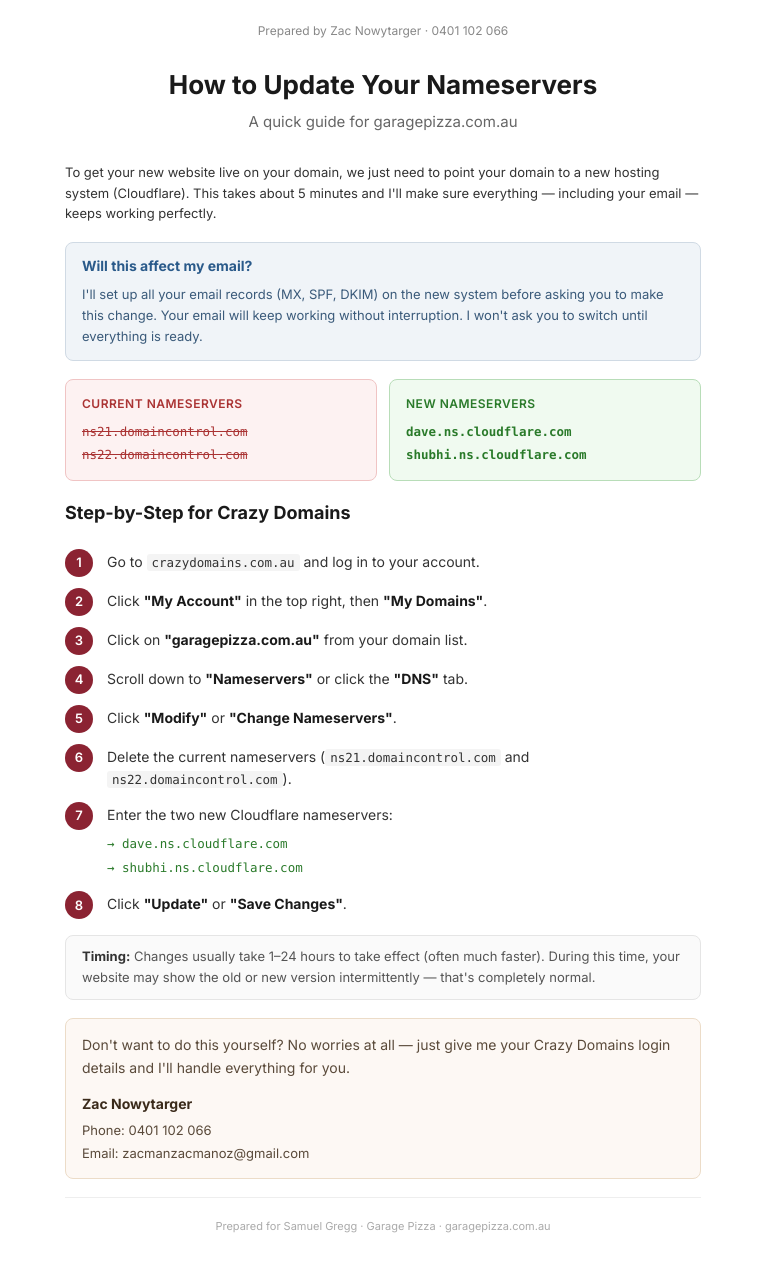
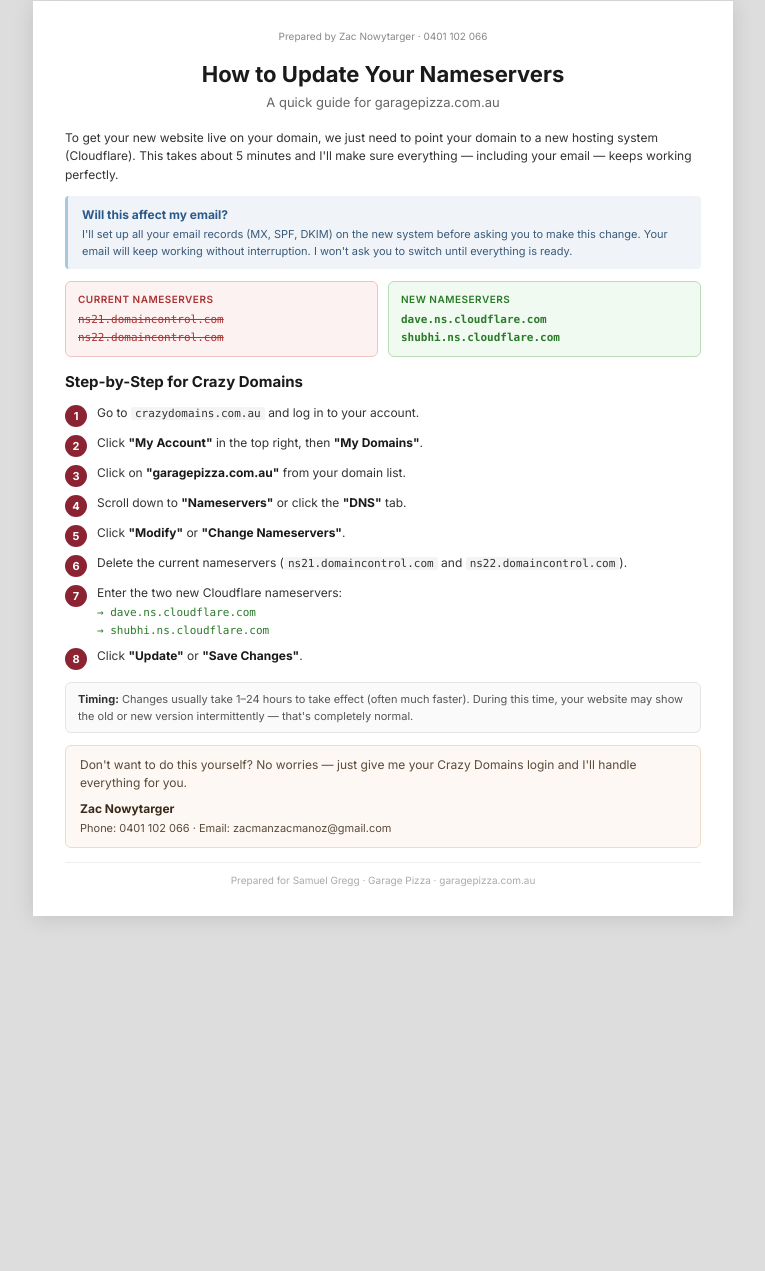
Before and after one commit to ZacN1234/garage-pizza, a plain HTML site: page crazydomains-guide.html in a window 1280 px wide. Shown: the part 19-1290 px from the top of the page, without its empty margins (257-1022 px from the left). After the commit the page ends 955 px from the top, so only its background shows below. Drawn offline with Linux system fonts and the light colour scheme.

Commit message:
Compact DNS guide to fit single A4 page

```diff
--- a/crazydomains-guide.html
+++ b/crazydomains-guide.html
@@ -4,389 +4,105 @@
 <meta charset="UTF-8">
 <meta name="viewport" content="width=device-width, initial-scale=1.0">
 <title>How to Update Your Nameservers — garagepizza.com.au</title>
-    <link rel="preconnect" href="https://fonts.googleapis.com">
-    <link rel="preconnect" href="https://fonts.gstatic.com" crossorigin>
 <link href="https://fonts.googleapis.com/css2?family=Inter:wght@400;500;600;700&display=swap" rel="stylesheet">
 <style>
-        *, *::before, *::after {
-            box-sizing: border-box;
-            margin: 0;
-            padding: 0;
+  @page { size: A4; margin: 10mm 14mm; }
+  * { margin: 0; padding: 0; box-sizing: border-box; }
+  body { font-family: 'Inter', sans-serif; color: #1a1a1a; line-height: 1.5; font-size: 12px; background: #f4f4f4; }
+  .page { max-width: 700px; margin: 20px auto; background: #fff; padding: 28px 32px; box-shadow: 0 1px 6px rgba(0,0,0,0.1); }
+  .top { text-align: center; font-size: 10px; color: #888; margin-bottom: 14px; }
+  h1 { text-align: center; font-size: 22px; font-weight: 700; margin-bottom: 2px; }
+  .sub { text-align: center; font-size: 13px; color: #666; margin-bottom: 16px; }
+  .intro { font-size: 12px; color: #333; margin-bottom: 12px; line-height: 1.55; }
+  .email-box { background: #f0f4f8; border-left: 3px solid #a8c8e0; padding: 10px 14px; margin-bottom: 12px; border-radius: 4px; }
+  .email-box strong { display: block; font-size: 12px; color: #2a5a8a; margin-bottom: 2px; }
+  .email-box p { font-size: 11px; color: #3a5a7a; line-height: 1.5; }
+  .ns-row { display: flex; gap: 10px; margin-bottom: 14px; }
+  .ns-box { flex: 1; padding: 10px 12px; border-radius: 6px; }
+  .ns-box h3 { font-size: 10px; text-transform: uppercase; letter-spacing: 0.5px; margin-bottom: 4px; font-weight: 600; }
+  .ns-box code { display: block; font-size: 11px; line-height: 1.6; font-family: 'SFMono-Regular', Consolas, monospace; }
+  .ns-old { background: #fdf2f2; border: 1px solid #f0c4c4; }
+  .ns-old h3 { color: #a33; }
+  .ns-old code { color: #a33; text-decoration: line-through; }
+  .ns-new { background: #f0faf0; border: 1px solid #b8ddb8; }
+  .ns-new h3 { color: #2a7a2a; }
+  .ns-new code { color: #2a7a2a; font-weight: 600; }
+  .steps-title { font-size: 15px; font-weight: 700; margin-bottom: 10px; }
+  .step { display: flex; align-items: flex-start; margin-bottom: 7px; }
+  .step-n { flex-shrink: 0; width: 22px; height: 22px; background: #8B2332; color: #fff; border-radius: 50%; display: flex; align-items: center; justify-content: center; font-size: 11px; font-weight: 700; margin-right: 10px; margin-top: 1px; }
+  .step-t { font-size: 12px; color: #333; line-height: 1.45; }
+  .step-t strong { color: #1a1a1a; }
+  .step-t code { font-size: 11px; background: #f4f4f4; padding: 0 4px; border-radius: 2px; font-family: 'SFMono-Regular', Consolas, monospace; }
+  .step-ns { margin-top: 3px; list-style: none; }
+  .step-ns li { font-family: 'SFMono-Regular', Consolas, monospace; font-size: 11px; color: #2a7a2a; padding: 1px 0; }
+  .step-ns li::before { content: "\2192  "; }
+  .timing { background: #fafafa; border: 1px solid #e5e5e5; border-radius: 6px; padding: 8px 12px; margin: 12px 0; font-size: 11px; color: #555; line-height: 1.5; }
+  .timing strong { color: #333; }
+  .help { background: #fdf8f4; border: 1px solid #ecdcc8; border-radius: 6px; padding: 10px 14px; margin-bottom: 14px; }
+  .help p { font-size: 12px; color: #5a4a3a; line-height: 1.5; margin-bottom: 8px; }
+  .help .name { font-weight: 700; font-size: 12px; color: #3a2a1a; margin-bottom: 2px; }
+  .help .detail { font-size: 11px; color: #5a4a3a; line-height: 1.5; }
+  .footer { text-align: center; font-size: 10px; color: #aaa; padding-top: 10px; border-top: 1px solid #eee; }
+  @media print {
+    -webkit-print-color-adjust: exact !important; print-color-adjust: exact !important;
+    body { background: #fff; }
+    .page { box-shadow: none; margin: 0; padding: 0; max-width: 100%; }
+    .step-n { background: #8B2332 !important; color: #fff !important; }
+    .email-box { background: #f0f4f8 !important; }
+    .ns-old { background: #fdf2f2 !important; }
+    .ns-new { background: #f0faf0 !important; }
+    .help { background: #fdf8f4 !important; }
+    .timing { background: #fafafa !important; }
   }
-
-        body {
-            font-family: 'Inter', sans-serif;
-            background: #ffffff;
-            color: #1a1a1a;
-            line-height: 1.6;
-            font-size: 14px;
-        }
-
-        .page {
-            max-width: 700px;
-            margin: 0 auto;
-            padding: 40px 32px;
-        }
-
-        .prepared-by {
-            text-align: center;
-            font-size: 12px;
-            color: #888;
-            margin-bottom: 24px;
-        }
-
-        h1 {
-            text-align: center;
-            font-size: 26px;
-            font-weight: 700;
-            color: #1a1a1a;
-            margin-bottom: 4px;
-        }
-
-        .subtitle {
-            text-align: center;
-            font-size: 15px;
-            color: #666;
-            margin-bottom: 28px;
-        }
-
-        .intro {
-            font-size: 13px;
-            color: #333;
-            margin-bottom: 18px;
-            line-height: 1.6;
-        }
-
-        .email-safety {
-            background: #f0f4f8;
-            border: 1px solid #d0dae4;
-            border-radius: 8px;
-            padding: 12px 16px;
-            margin-bottom: 18px;
-        }
-
-        .email-safety strong {
-            display: block;
-            font-size: 14px;
-            color: #2a5a8a;
-            margin-bottom: 6px;
-        }
-
-        .email-safety p {
-            font-size: 13px;
-            color: #3a5a7a;
-            line-height: 1.65;
-        }
-
-        .ns-boxes {
-            display: flex;
-            gap: 12px;
-            margin-bottom: 18px;
-        }
-
-        .ns-box {
-            flex: 1;
-            border-radius: 8px;
-            padding: 14px 16px;
-        }
-
-        .ns-box.old {
-            background: #fdf2f2;
-            border: 1px solid #f0c4c4;
-        }
-
-        .ns-box.new {
-            background: #f0faf0;
-            border: 1px solid #b8ddb8;
-        }
-
-        .ns-box h3 {
-            font-size: 12px;
-            font-weight: 600;
-            text-transform: uppercase;
-            letter-spacing: 0.5px;
-            margin-bottom: 8px;
-        }
-
-        .ns-box.old h3 {
-            color: #a33;
-        }
-
-        .ns-box.new h3 {
-            color: #2a7a2a;
-        }
-
-        .ns-box code {
-            display: block;
-            font-family: 'SFMono-Regular', 'Consolas', 'Liberation Mono', 'Menlo', monospace;
-            font-size: 12.5px;
-            line-height: 1.8;
-        }
-
-        .ns-box.old code {
-            color: #a33;
-            text-decoration: line-through;
-        }
-
-        .ns-box.new code {
-            color: #2a7a2a;
-            font-weight: 600;
-        }
-
-        .steps-heading {
-            font-size: 18px;
-            font-weight: 700;
-            color: #1a1a1a;
-            margin-bottom: 20px;
-        }
-
-        .step {
-            display: flex;
-            align-items: flex-start;
-            margin-bottom: 10px;
-        }
-
-        .step-number {
-            flex-shrink: 0;
-            width: 28px;
-            height: 28px;
-            background: #8B2332;
-            color: #fff;
-            border-radius: 50%;
-            display: flex;
-            align-items: center;
-            justify-content: center;
-            font-size: 13px;
-            font-weight: 600;
-            margin-right: 14px;
-            margin-top: 1px;
-        }
-
-        .step-text {
-            font-size: 14px;
-            color: #333;
-            line-height: 1.6;
-            padding-top: 3px;
-        }
-
-        .step-text strong {
-            color: #1a1a1a;
-        }
-
-        .step-text code {
-            font-family: 'SFMono-Regular', 'Consolas', 'Liberation Mono', 'Menlo', monospace;
-            font-size: 12.5px;
-            background: #f4f4f4;
-            padding: 1px 5px;
-            border-radius: 3px;
-        }
-
-        .step-ns-list {
-            margin-top: 6px;
-            list-style: none;
-            padding: 0;
-        }
-
-        .step-ns-list li {
-            font-family: 'SFMono-Regular', 'Consolas', 'Liberation Mono', 'Menlo', monospace;
-            font-size: 12.5px;
-            color: #2a7a2a;
-            padding: 2px 0;
-        }
-
-        .step-ns-list li::before {
-            content: "\2192  ";
-            color: #2a7a2a;
-        }
-
-        .timing-note {
-            background: #fafafa;
-            border: 1px solid #e5e5e5;
-            border-radius: 8px;
-            padding: 10px 16px;
-            margin-top: 16px;
-            margin-bottom: 18px;
-            font-size: 13px;
-            color: #555;
-            line-height: 1.65;
-        }
-
-        .timing-note strong {
-            color: #333;
-        }
-
-        .help-section {
-            background: #fdf8f4;
-            border: 1px solid #ecdcc8;
-            border-radius: 8px;
-            padding: 14px 16px;
-            margin-bottom: 18px;
-        }
-
-        .help-section p {
-            font-size: 14px;
-            color: #5a4a3a;
-            line-height: 1.65;
-            margin-bottom: 14px;
-        }
-
-        .help-section .contact-name {
-            font-weight: 700;
-            font-size: 14px;
-            color: #3a2a1a;
-            margin-bottom: 4px;
-        }
-
-        .help-section .contact-detail {
-            font-size: 13px;
-            color: #5a4a3a;
-            line-height: 1.7;
-        }
-
-        .footer {
-            text-align: center;
-            font-size: 11px;
-            color: #aaa;
-            padding-top: 20px;
-            border-top: 1px solid #eee;
-        }
-
-        @media print {
-            -webkit-print-color-adjust: exact !important;
-            print-color-adjust: exact !important;
-
-            @page {
-                size: A4;
-                margin: 12mm 16mm;
-            }
-
-            body {
-                font-size: 12px;
-            }
-
-            .page {
-                max-width: 100%;
-                padding: 0;
-            }
-
-            .step-number {
-                background: #8B2332 !important;
-                color: #fff !important;
-            }
-
-            .email-safety {
-                background: #f0f4f8 !important;
-            }
-
-            .ns-box.old {
-                background: #fdf2f2 !important;
-            }
-
-            .ns-box.new {
-                background: #f0faf0 !important;
-            }
-
-            .help-section {
-                background: #fdf8f4 !important;
-            }
-
-            .timing-note {
-                background: #fafafa !important;
-            }
-        }
+  @media screen { body { background: #ddd; } .page { box-shadow: 0 2px 20px rgba(0,0,0,0.12); } }
 </style>
 </head>
 <body>
 <div class="page">
-        <p class="prepared-by">Prepared by Zac Nowytarger &middot; 0401 102 066</p>
+  <p class="top">Prepared by Zac Nowytarger &middot; 0401 102 066</p>
+  <h1>How to Update Your Nameservers</h1>
+  <p class="sub">A quick guide for garagepizza.com.au</p>
 
-        <h1>How to Update Your Nameservers</h1>
-        <p class="subtitle">A quick guide for garagepizza.com.au</p>
+  <p class="intro">To get your new website live on your domain, we just need to point your domain to a new hosting system (Cloudflare). This takes about 5 minutes and I'll make sure everything — including your email — keeps working perfectly.</p>
 
-        <p class="intro">To get your new website live on your domain, we just need to point your domain to a new hosting system (Cloudflare). This takes about 5 minutes and I'll make sure everything &mdash; including your email &mdash; keeps working perfectly.</p>
-
-        <div class="email-safety">
+  <div class="email-box">
     <strong>Will this affect my email?</strong>
     <p>I'll set up all your email records (MX, SPF, DKIM) on the new system before asking you to make this change. Your email will keep working without interruption. I won't ask you to switch until everything is ready.</p>
   </div>
 
-        <div class="ns-boxes">
-            <div class="ns-box old">
+  <div class="ns-row">
+    <div class="ns-box ns-old">
       <h3>Current Nameservers</h3>
       <code>ns21.domaincontrol.com</code>
       <code>ns22.domaincontrol.com</code>
     </div>
-            <div class="ns-box new">
+    <div class="ns-box ns-new">
       <h3>New Nameservers</h3>
       <code>dave.ns.cloudflare.com</code>
       <code>shubhi.ns.cloudflare.com</code>
     </div>
   </div>
 
-        <h2 class="steps-heading">Step-by-Step for Crazy Domains</h2>
+  <h2 class="steps-title">Step-by-Step for Crazy Domains</h2>
 
-        <div class="step">
-            <div class="step-number">1</div>
-            <div class="step-text">Go to <code>crazydomains.com.au</code> and log in to your account.</div>
+  <div class="step"><div class="step-n">1</div><div class="step-t">Go to <code>crazydomains.com.au</code> and log in to your account.</div></div>
+  <div class="step"><div class="step-n">2</div><div class="step-t">Click <strong>"My Account"</strong> in the top right, then <strong>"My Domains"</strong>.</div></div>
+  <div class="step"><div class="step-n">3</div><div class="step-t">Click on <strong>"garagepizza.com.au"</strong> from your domain list.</div></div>
+  <div class="step"><div class="step-n">4</div><div class="step-t">Scroll down to <strong>"Nameservers"</strong> or click the <strong>"DNS"</strong> tab.</div></div>
+  <div class="step"><div class="step-n">5</div><div class="step-t">Click <strong>"Modify"</strong> or <strong>"Change Nameservers"</strong>.</div></div>
+  <div class="step"><div class="step-n">6</div><div class="step-t">Delete the current nameservers (<code>ns21.domaincontrol.com</code> and <code>ns22.domaincontrol.com</code>).</div></div>
+  <div class="step"><div class="step-n">7</div><div class="step-t">Enter the two new Cloudflare nameservers:<ul class="step-ns"><li>dave.ns.cloudflare.com</li><li>shubhi.ns.cloudflare.com</li></ul></div></div>
+  <div class="step"><div class="step-n">8</div><div class="step-t">Click <strong>"Update"</strong> or <strong>"Save Changes"</strong>.</div></div>
+
+  <div class="timing"><strong>Timing:</strong> Changes usually take 1–24 hours to take effect (often much faster). During this time, your website may show the old or new version intermittently — that's completely normal.</div>
+
+  <div class="help">
+    <p>Don't want to do this yourself? No worries — just give me your Crazy Domains login and I'll handle everything for you.</p>
+    <div class="name">Zac Nowytarger</div>
+    <div class="detail">Phone: 0401 102 066 &middot; Email: zacmanzacmanoz@gmail.com</div>
   </div>
 
-        <div class="step">
-            <div class="step-number">2</div>
-            <div class="step-text">Click <strong>"My Account"</strong> in the top right, then <strong>"My Domains"</strong>.</div>
-        </div>
-
-        <div class="step">
-            <div class="step-number">3</div>
-            <div class="step-text">Click on <strong>"garagepizza.com.au"</strong> from your domain list.</div>
-        </div>
-
-        <div class="step">
-            <div class="step-number">4</div>
-            <div class="step-text">Scroll down to <strong>"Nameservers"</strong> or click the <strong>"DNS"</strong> tab.</div>
-        </div>
-
-        <div class="step">
-            <div class="step-number">5</div>
-            <div class="step-text">Click <strong>"Modify"</strong> or <strong>"Change Nameservers"</strong>.</div>
-        </div>
-
-        <div class="step">
-            <div class="step-number">6</div>
-            <div class="step-text">Delete the current nameservers (<code>ns21.domaincontrol.com</code> and <code>ns22.domaincontrol.com</code>).</div>
-        </div>
-
-        <div class="step">
-            <div class="step-number">7</div>
-            <div class="step-text">
-                Enter the two new Cloudflare nameservers:
-                <ul class="step-ns-list">
-                    <li>dave.ns.cloudflare.com</li>
-                    <li>shubhi.ns.cloudflare.com</li>
-                </ul>
-            </div>
-        </div>
-
-        <div class="step">
-            <div class="step-number">8</div>
-            <div class="step-text">Click <strong>"Update"</strong> or <strong>"Save Changes"</strong>.</div>
-        </div>
-
-        <div class="timing-note">
-            <strong>Timing:</strong> Changes usually take 1&ndash;24 hours to take effect (often much faster). During this time, your website may show the old or new version intermittently &mdash; that's completely normal.
-        </div>
-
-        <div class="help-section">
-            <p>Don't want to do this yourself? No worries at all &mdash; just give me your Crazy Domains login details and I'll handle everything for you.</p>
-            <div class="contact-name">Zac Nowytarger</div>
-            <div class="contact-detail">
-                Phone: 0401 102 066<br>
-                Email: zacmanzacmanoz@gmail.com
-            </div>
-        </div>
-
-        <div class="footer">
-            Prepared for Samuel Gregg &middot; Garage Pizza &middot; garagepizza.com.au
-        </div>
+  <div class="footer">Prepared for Samuel Gregg &middot; Garage Pizza &middot; garagepizza.com.au</div>
 </div>
 </body>
 </html>
```
Lines whose indentation alone changed are shown as unchanged.
